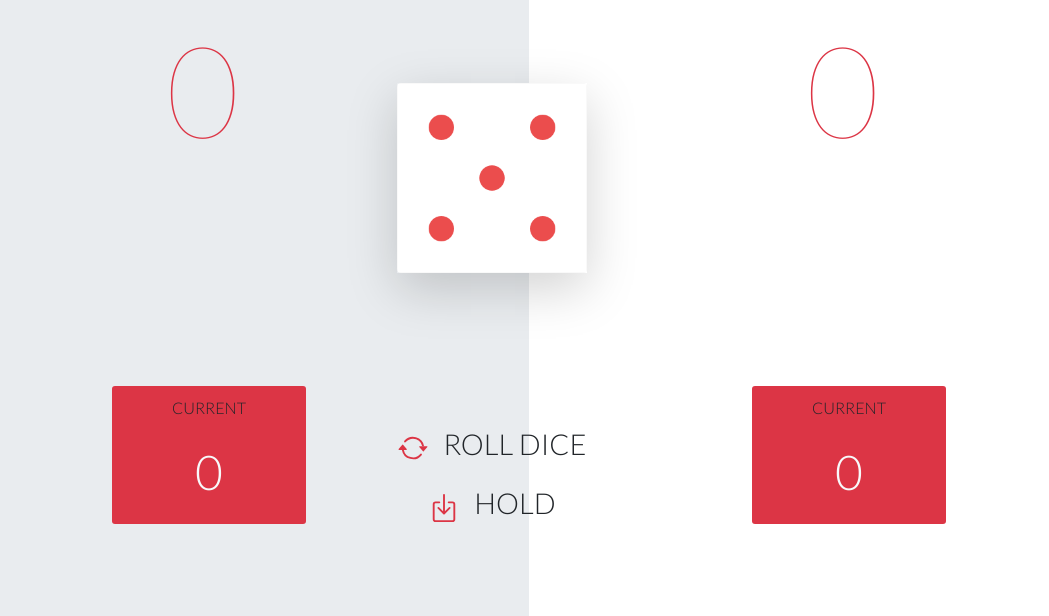
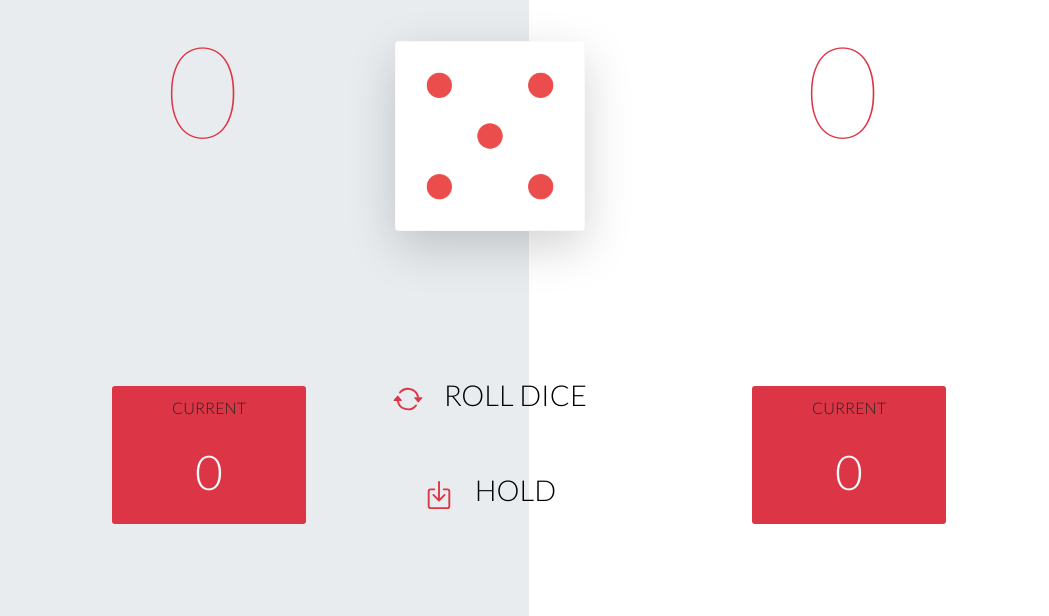
Before and after one commit to FlorentMaury/Dice-Game, a plain HTML site: page index.html in a window 1280 px wide. Shown: the part 184-800 px from the top of the page, without its empty margins (111-1160 px from the left). Drawn offline with nearby package versions, Linux system fonts and the light colour scheme.

Commit message:
Finitions du Design.

```diff
--- a/design/style.scss
+++ b/design/style.scss
@@ -14,6 +14,13 @@ main {
 img {
     width: 190px;
     height: 190px;
+    border-radius: 10px;
+}
+
+button {
+    background: transparent;
+    border: none;
+    font-weight: 300;
 }
 
         // LES CLASSES.
@@ -68,10 +75,11 @@ img {
 }
 
 #diceColumn {
-    background: rgba(0, 128, 0, 0);
+    background: transparent;
     position: absolute;
     height: 100vh;
-    right: 45%;
+    right: 44.5%;
+    bottom: 4%;
     display: flex;
     flex-direction: column;
     justify-content: space-around;
@@ -79,12 +87,21 @@ img {
     font-size: 1.8em;
 
     svg {
-        margin-right: 10px;
+        margin-right: 15px;
     }
 }
 
 #options {
-    text-align: center;
+    display: flex;
+    flex-direction: column;
+}
+
+#dice {
+    border-radius: 10px;
+}
+
+#hold {
+    margin-top: 50px;
 }
 
 #newGame:hover,
--- a/index.html
+++ b/index.html
@@ -43,33 +43,33 @@
             <!-- COLONNE DES COMMANDES ET DU DÉ. -->
 
         <div id="diceColumn">
-            <header id="newGame">
+            <button id="newGame">
                 <svg xmlns="http://www.w3.org/2000/svg" width="30" height="30" fill="currentColor" class="bi bi-plus-circle text-danger" viewBox="0 0 16 16">
                     <path d="M8 15A7 7 0 1 1 8 1a7 7 0 0 1 0 14zm0 1A8 8 0 1 0 8 0a8 8 0 0 0 0 16z"/>
                     <path d="M8 4a.5.5 0 0 1 .5.5v3h3a.5.5 0 0 1 0 1h-3v3a.5.5 0 0 1-1 0v-3h-3a.5.5 0 0 1 0-1h3v-3A.5.5 0 0 1 8 4z"/>
                 </svg>
                 NEW GAME
-            </header>
+            </button>
 
             <div class="shadow-lg" id="dice">
                 <img src="images/5.png" class="rounded" alt="Le dé">
             </div>
 
             <div id="options">
-                <p id="rollDice">
+                <button id="rollDice">
                     <svg xmlns="http://www.w3.org/2000/svg" width="30" height="30" fill="currentColor" class="bi bi-arrow-repeat text-danger" viewBox="0 0 16 16">
                         <path d="M11.534 7h3.932a.25.25 0 0 1 .192.41l-1.966 2.36a.25.25 0 0 1-.384 0l-1.966-2.36a.25.25 0 0 1 .192-.41zm-11 2h3.932a.25.25 0 0 0 .192-.41L2.692 6.23a.25.25 0 0 0-.384 0L.342 8.59A.25.25 0 0 0 .534 9z"/>
                         <path fill-rule="evenodd" d="M8 3c-1.552 0-2.94.707-3.857 1.818a.5.5 0 1 1-.771-.636A6.002 6.002 0 0 1 13.917 7H12.9A5.002 5.002 0 0 0 8 3zM3.1 9a5.002 5.002 0 0 0 8.757 2.182.5.5 0 1 1 .771.636A6.002 6.002 0 0 1 2.083 9H3.1z"/>
                     </svg>
                     ROLL DICE
-                </p>
-                <p id="hold">
+                </button>
+                <button id="hold">
                     <svg xmlns="http://www.w3.org/2000/svg" width="30" height="30" fill="currentColor" class="bi bi-box-arrow-in-down text-danger" viewBox="0 0 16 16">
                         <path fill-rule="evenodd" d="M3.5 6a.5.5 0 0 0-.5.5v8a.5.5 0 0 0 .5.5h9a.5.5 0 0 0 .5-.5v-8a.5.5 0 0 0-.5-.5h-2a.5.5 0 0 1 0-1h2A1.5 1.5 0 0 1 14 6.5v8a1.5 1.5 0 0 1-1.5 1.5h-9A1.5 1.5 0 0 1 2 14.5v-8A1.5 1.5 0 0 1 3.5 5h2a.5.5 0 0 1 0 1h-2z"/>
                         <path fill-rule="evenodd" d="M7.646 11.854a.5.5 0 0 0 .708 0l3-3a.5.5 0 0 0-.708-.708L8.5 10.293V1.5a.5.5 0 0 0-1 0v8.793L5.354 8.146a.5.5 0 1 0-.708.708l3 3z"/>
                     </svg>
                     HOLD
-                </p>
+                </button>
             </div>
         </div>
 
```
Also changed, not shown: design/style.css, 1 other file.
